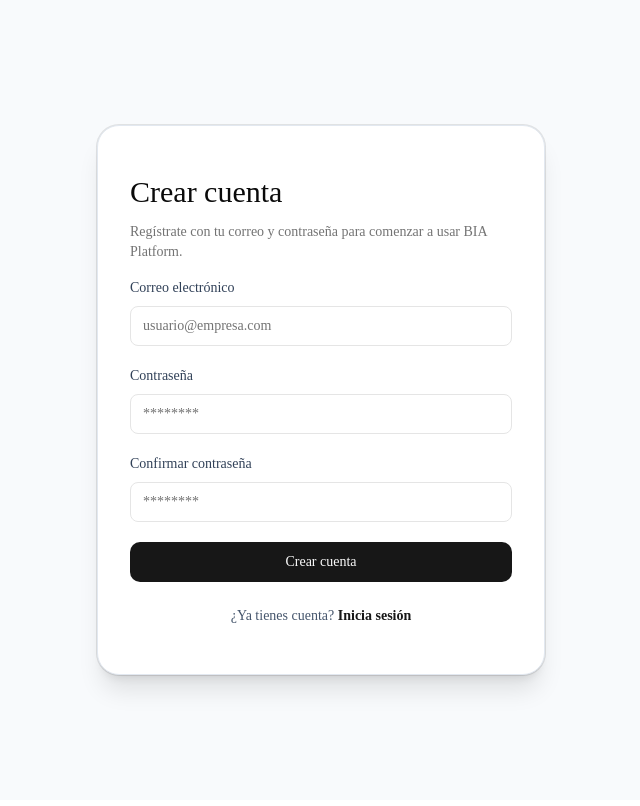
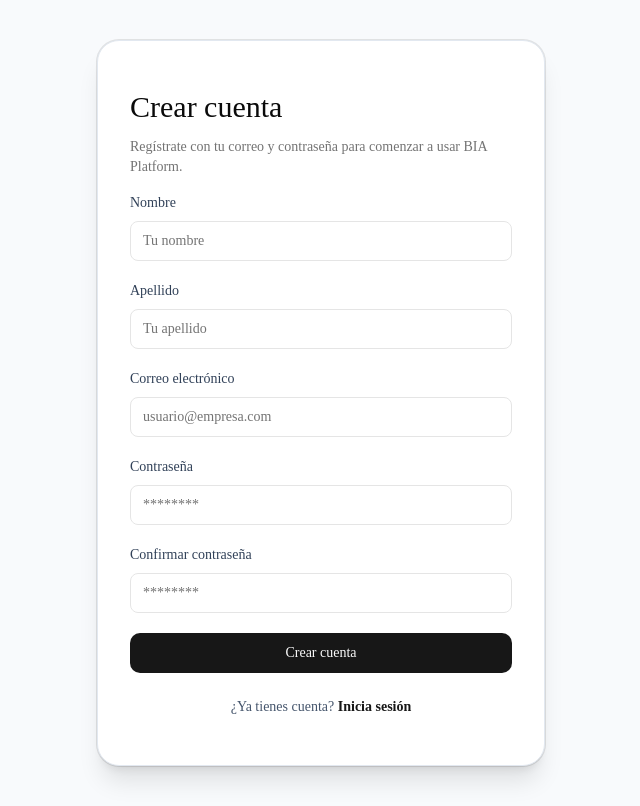
Before and after one commit to JuanFerUran/AXYRA---SMEs, a Next.js app: page /auth/register in a window 1280 px wide. Shown: the whole page, without its empty margins (319-959 px from the left). Built offline with nearby package versions, Linux system fonts and the light colour scheme; no server answers.

Commit message:
Add firstName and lastName input fields to registration form

```diff
--- a/src/app/auth/register/page.tsx
+++ b/src/app/auth/register/page.tsx
@@ -75,6 +75,28 @@ export default function RegisterPage() {
         <CardContent className="px-8 pb-8">
           <form className="space-y-5" onSubmit={handleSubmit} noValidate>
             <div className="space-y-2">
+              <label className="block text-sm font-medium text-slate-700">Nombre</label>
+              <Input
+                type="text"
+                value={firstName}
+                onChange={(event) => setFirstName(event.target.value)}
+                placeholder="Tu nombre"
+                required
+              />
+            </div>
+
+            <div className="space-y-2">
+              <label className="block text-sm font-medium text-slate-700">Apellido</label>
+              <Input
+                type="text"
+                value={lastName}
+                onChange={(event) => setLastName(event.target.value)}
+                placeholder="Tu apellido"
+                required
+              />
+            </div>
+
+            <div className="space-y-2">
               <label className="block text-sm font-medium text-slate-700">Correo electrónico</label>
               <Input
                 type="email"
```
